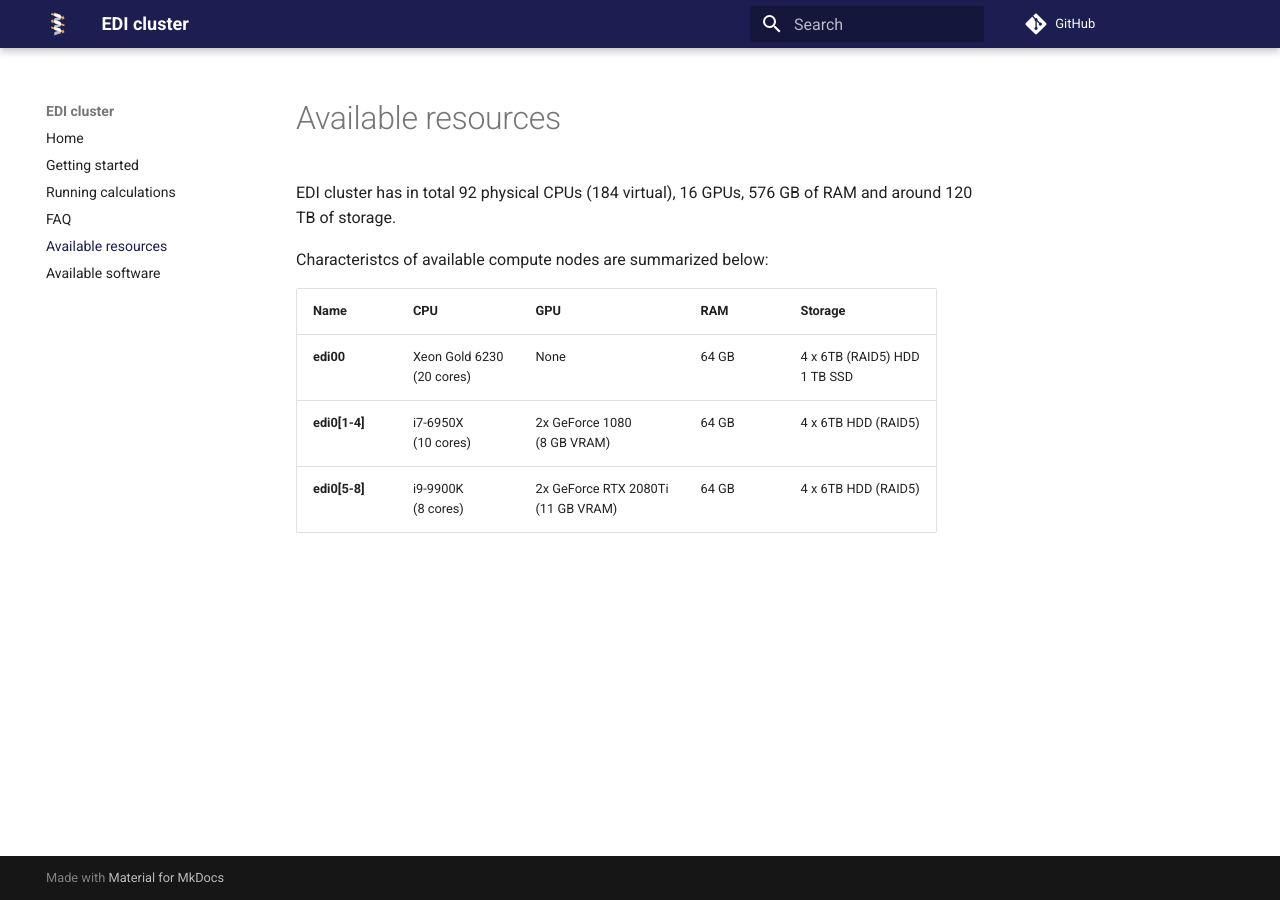
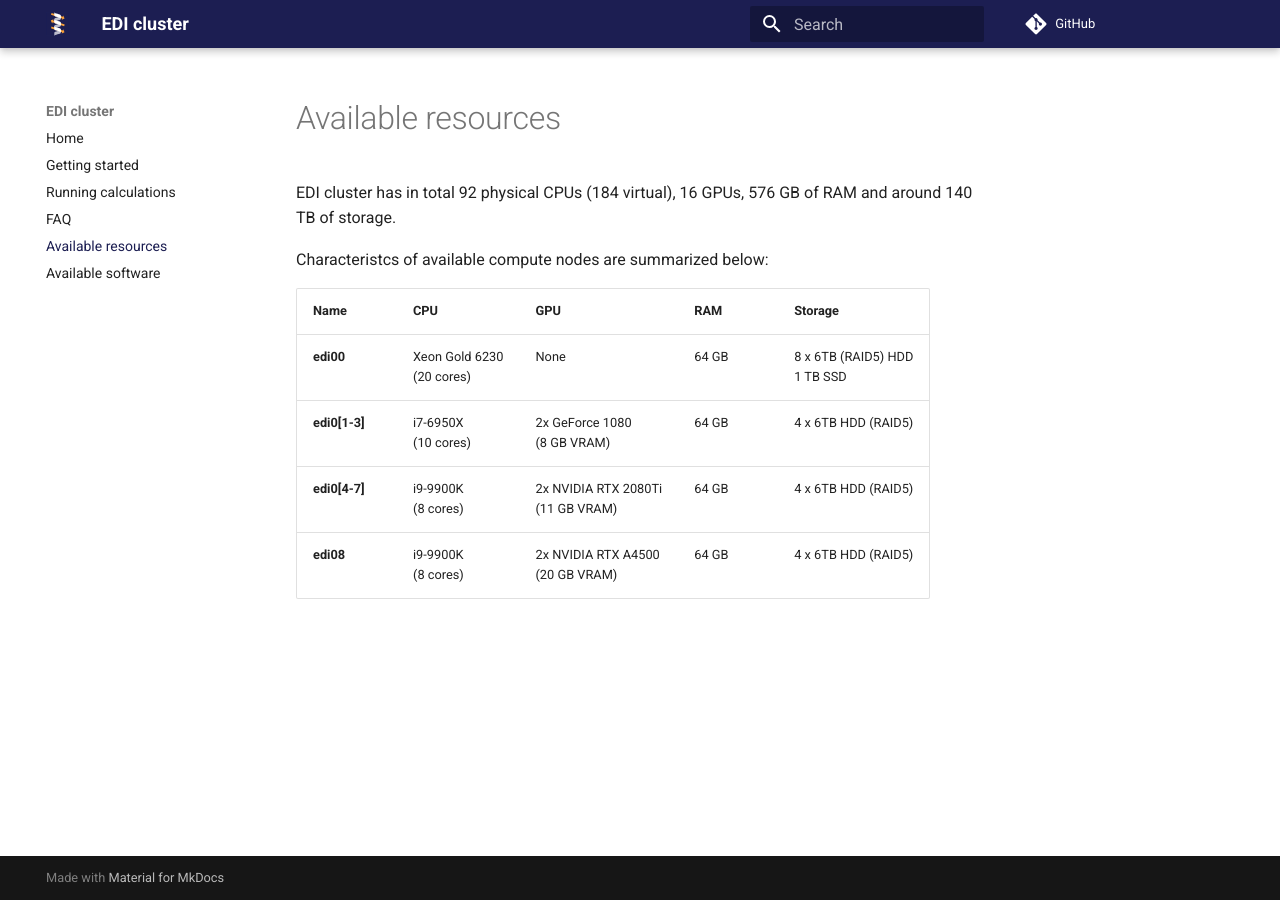
Before and after one commit to labstructbioinf/edi, an MkDocs documentation site: the page built from docs/resources.md, in a window 1280 px wide. Built offline with MkDocs 1.6.1 and Material for MkDocs 9.7.7, drawn with Linux system fonts in a browser that asks for light colours; comment, search, counter and statistics services are not loaded.

Commit message:
Update resources page

```diff
--- a/docs/resources.md
+++ b/docs/resources.md
@@ -1,9 +1,10 @@
-EDI cluster has in total 92 physical CPUs (184 virtual), 16 GPUs, 576 GB of RAM and around 120 TB of storage.
+EDI cluster has in total 92 physical CPUs (184 virtual), 16 GPUs, 576 GB of RAM and around 140 TB of storage.
 
 Characteristcs of available compute nodes are summarized below:
 
 | Name | CPU  | GPU  | RAM | Storage |
 |---|---|---|---|---|
-| **edi00** | Xeon Gold 6230 <br />(20 cores)  | None | 64 GB  | 4 x 6TB (RAID5) HDD<br /> 1 TB SSD|
-| **edi0[1-4]** | i7-6950X<br />  (10 cores) | 2x GeForce 1080<br />  (8 GB VRAM) | 64 GB | 4 x 6TB HDD (RAID5)  |
-| **edi0[5-8]**  | i9-9900K<br />  (8 cores) | 2x GeForce RTX 2080Ti<br />  (11 GB VRAM) | 64 GB  | 4 x 6TB HDD (RAID5)  |
+| **edi00** | Xeon Gold 6230 <br />(20 cores)  | None | 64 GB  | 8 x 6TB (RAID5) HDD<br /> 1 TB SSD|
+| **edi0[1-3]** | i7-6950X<br />  (10 cores) | 2x GeForce 1080<br />  (8 GB VRAM) | 64 GB | 4 x 6TB HDD (RAID5)  |
+| **edi0[4-7]**  | i9-9900K<br />  (8 cores) | 2x NVIDIA RTX 2080Ti<br />  (11 GB VRAM) | 64 GB  | 4 x 6TB HDD (RAID5)  |
+| **edi08**  | i9-9900K<br />  (8 cores) | 2x NVIDIA RTX A4500 <br />  (20 GB VRAM) | 64 GB  | 4 x 6TB HDD (RAID5)  |
```
